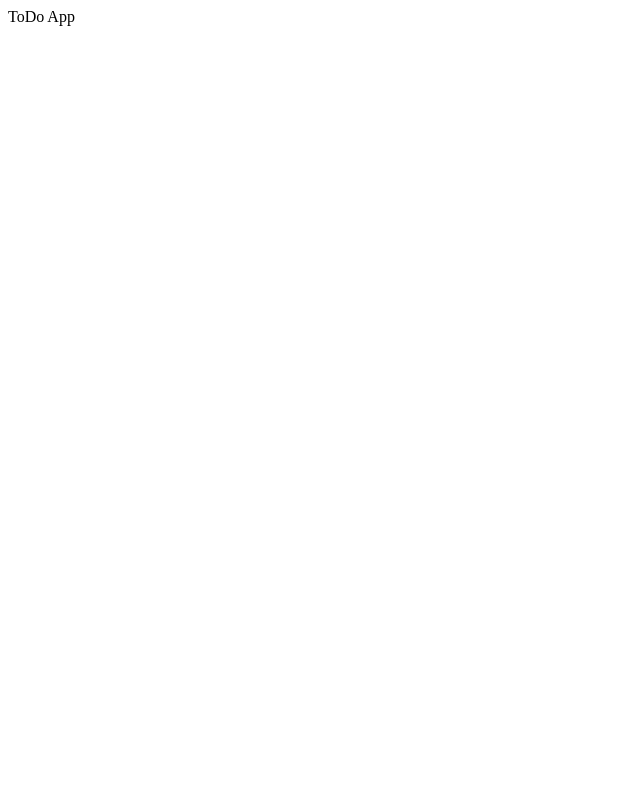
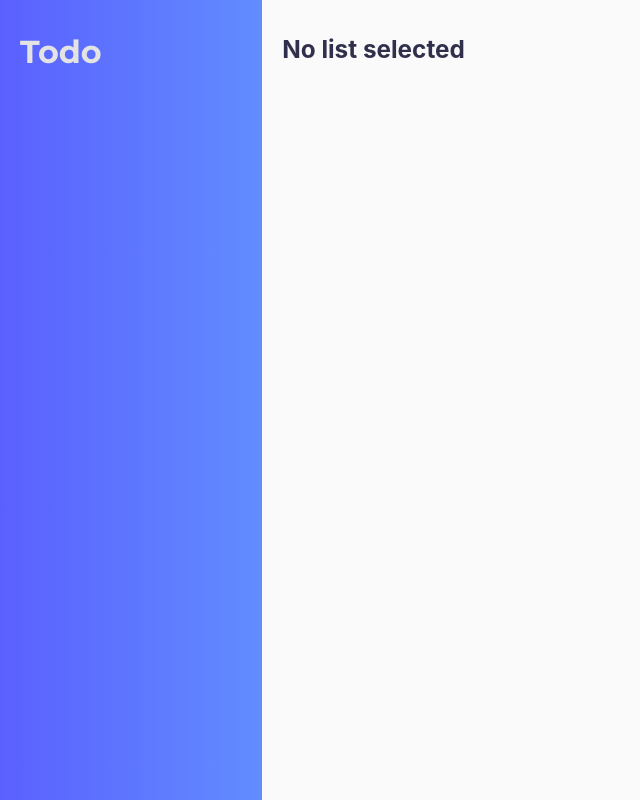
Before and after one commit to BarelySmooth/todo, a React (Create React App) app: page / in a window 1280 px wide. Shown: the whole page, without its empty margins (0-640 px from the left). Built offline with nearby package versions, Linux system fonts and the light colour scheme.

Commit message:
Basic page setup

```diff
--- /dev/null
+++ b/src/App.css
@@ -0,0 +1,37 @@
+@import url('https://fonts.googleapis.com/css2?family=Montserrat:ital,wght@0,300;0,400;0,500;0,600;0,700;0,800;1,300&display=swap');
+
+html {
+    height: 100%;
+}
+
+body {
+    margin: 0px;
+    height: 100%;
+}
+
+#root {
+    width: 100%;
+    height: 100%;
+}
+
+.App {
+    display: inline-flex;
+    height: 100%;
+    width: 100%;
+}
+
+#sidebar {
+    width: 250px;
+    height: 100%;
+    background: linear-gradient(to right, #5A60FF , #628CFF );
+    color: #E3E3E3;
+    padding-left: 20px;
+}
+
+#board {
+    width: calc(100% - 250px);
+    height: calc(100% - 10px);
+    background: #fafafa;
+    padding-left: 20px;
+    padding-top: 10px;
+}
--- a/src/App.js
+++ b/src/App.js
@@ -1,7 +1,15 @@
 import React from "react";
+import Sidebar from "./components/Sidebar/Sidebar";
+import Board from "./components/Board/Board";
+import "./App.css";
 
 function App() {
-  return <div className="App">ToDo App</div>;
+  return (
+    <div className="App">
+      <Sidebar />
+      <Board />
+    </div>
+  );
 }
 
 export default App;
--- /dev/null
+++ b/src/components/Board/Board.jsx
@@ -0,0 +1,14 @@
+import React from "react";
+import styles from "./Board.module.css";
+
+const Sidebar = (props) => {
+  return (
+    <div id="board">
+      <div className={styles.board_header}>
+        <h3>No list selected</h3>
+      </div>
+    </div>
+  );
+};
+
+export default Sidebar;
--- /dev/null
+++ b/src/components/Board/Board.module.css
@@ -0,0 +1,6 @@
+.board_header {
+    font-family: 'Inter', sans-serif;
+    font-size: 1.3rem;
+    font-weight: bold;
+    color: #30304D;
+}
--- /dev/null
+++ b/src/components/Sidebar/Sidebar.jsx
@@ -0,0 +1,14 @@
+import React from "react";
+import styles from "./Sidebar.module.css";
+
+const Sidebar = (props) => {
+  return (
+    <div id="sidebar">
+      <div className={styles.sidebar_header}>
+        <h3>Todo</h3>
+      </div>
+    </div>
+  );
+};
+
+export default Sidebar;
--- /dev/null
+++ b/src/components/Sidebar/Sidebar.module.css
@@ -0,0 +1,5 @@
+.sidebar_header {
+    font-family: 'Montserrat', sans-serif;
+    font-size: 1.7rem;
+    font-weight: bold;
+}
--- a/src/index.js
+++ b/src/index.js
@@ -19,4 +19,4 @@ serviceWorkerRegistration.unregister();
 // If you want to start measuring performance in your app, pass a function
 // to log results (for example: reportWebVitals(console.log))
 // or send to an analytics endpoint. Learn more: https://bit.ly/CRA-vitals
-reportWebVitals();
+// reportWebVitals();
```
Also changed, not shown: 1 other file (tests, documents, lock files or other folders).
